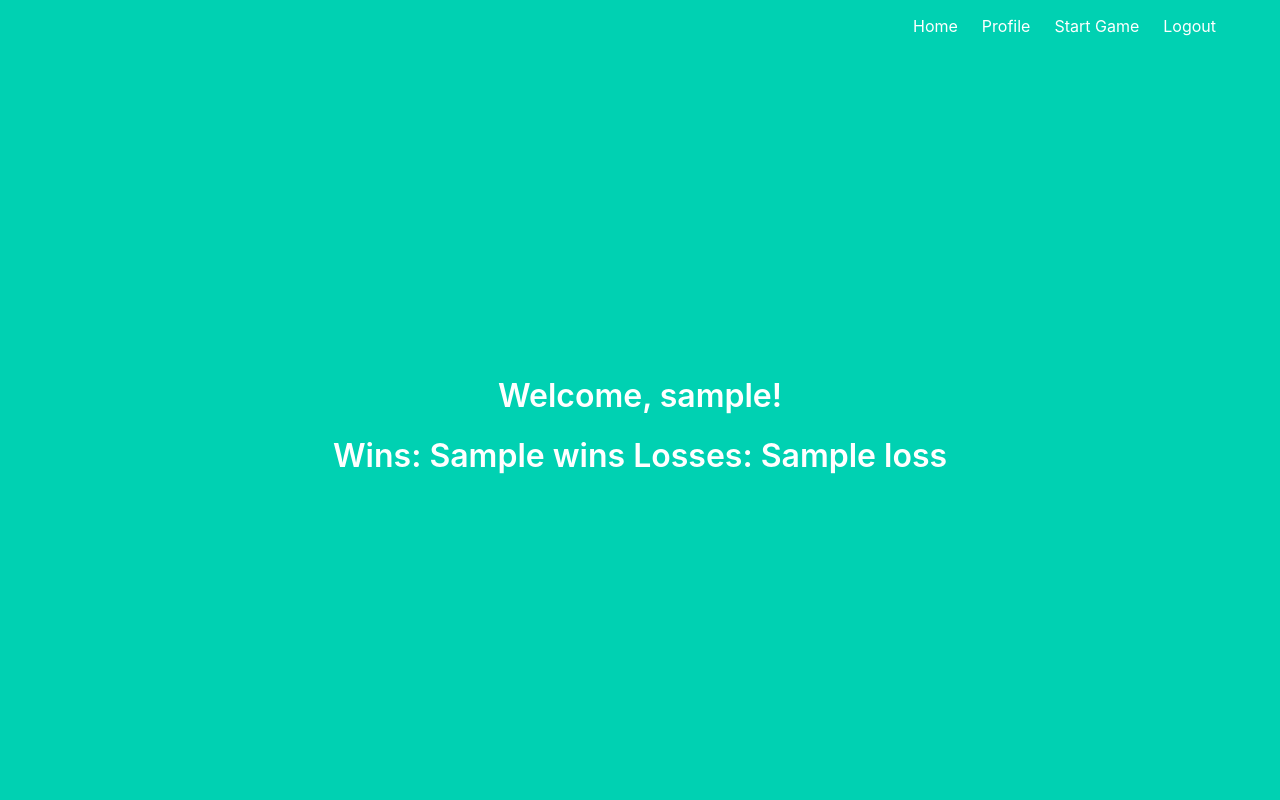
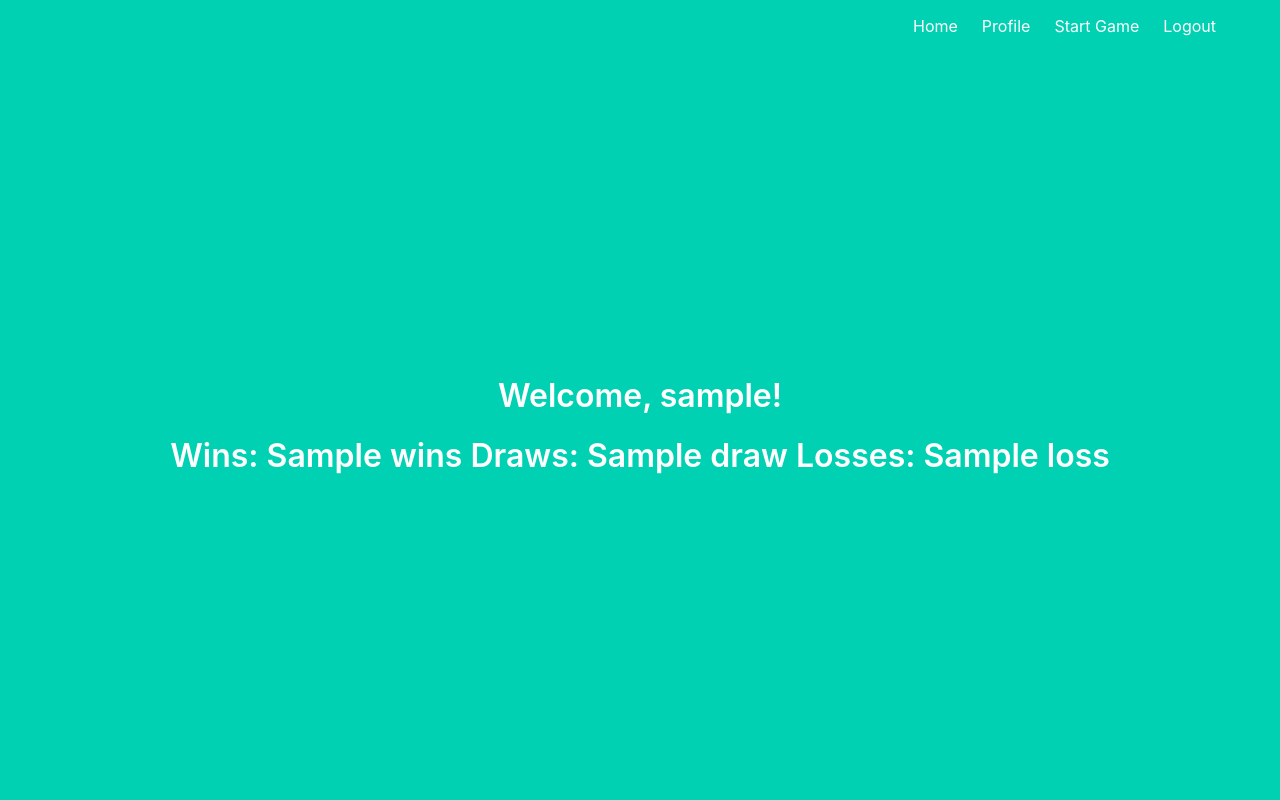
Before and after one commit to rickyjorgensen2000/cse312, a Flask app: page /profile in a window 1280 px wide. Run offline with Flask 2, Linux system fonts and the light colour scheme; a user stored in the database is signed in; a database or web service that is not in the repository returns one stand-in record (values such as "Sample title"); some libraries are stand-ins or nearby versions.

Commit message:
Added number of draws to users profile page

```diff
--- a/flaskr/main.py
+++ b/flaskr/main.py
@@ -18,7 +18,7 @@ def index():
 @login_required
 def profile():
     users_data = db.check_for_user(current_user.username)
-    return render_template('profile.html', name = current_user.username, wins = users_data.get('wins'), losses = users_data.get('loss'))
+    return render_template('profile.html', name = current_user.username, wins = users_data.get('wins'), draws = users_data.get('draw'), losses = users_data.get('loss'))
 
 @main.route('/game')
 @login_required
--- a/flaskr/templates/profile.html
+++ b/flaskr/templates/profile.html
@@ -6,6 +6,7 @@
 </h1>
 <h2 class="title">
   Wins: {{ wins }}
+  Draws: {{ draws }}
   Losses: {{ losses }}
 </h2>
 {% endblock %}
```
